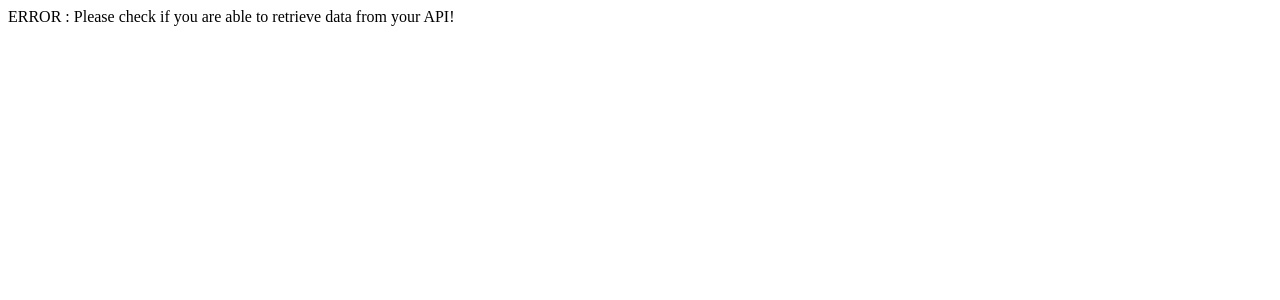
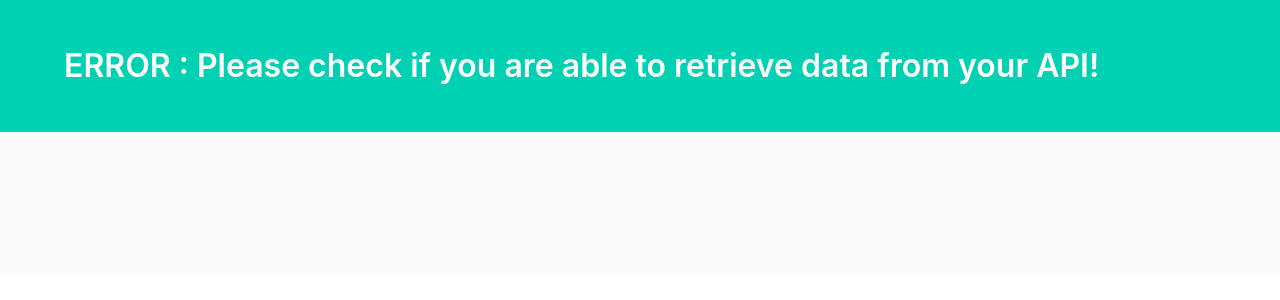
Before and after one commit to thumavu/django-calander-app, a Django app: page / in a window 1280 px wide. Shown: the top 300 px of the page. Run offline with Django 4.2, Linux system fonts and the light colour scheme; data that the repository does not hold is empty; some libraries are stand-ins or nearby versions.

Commit message:
fixing error page

```diff
--- a/myapp/templates/myapp/error.html
+++ b/myapp/templates/myapp/error.html
@@ -1,12 +1,26 @@
 <!DOCTYPE html>
 <html lang="en">
+
 <head>
     <meta charset="UTF-8">
-    <meta http-equiv="X-UA-Compatible" content="IE=edge">
     <meta name="viewport" content="width=device-width, initial-scale=1.0">
-    <title>Document</title>
+    <meta http-equiv="X-UA-Compatible" content="ie=edge">
+    <title>Holidays</title>
+    <link rel="stylesheet" href="https://cdnjs.cloudflare.com/ajax/libs/bulma/0.6.2/css/bulma.css" />
 </head>
+
 <body>
-    ERROR : Please check if you are able to retrieve data from your API!
+    <section class="hero is-primary">
+        <div class="hero-body">
+            <div class="container">
+                <h1 class="title">
+                    ERROR : Please check if you are able to retrieve data from your API!
+                </h1>
+            </div>
+        </div>
+    </section>
+       <footer class="footer">
+    </footer>
 </body>
+
 </html>
```
